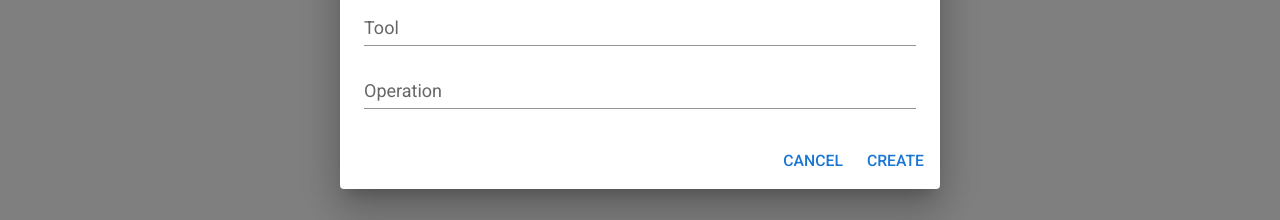
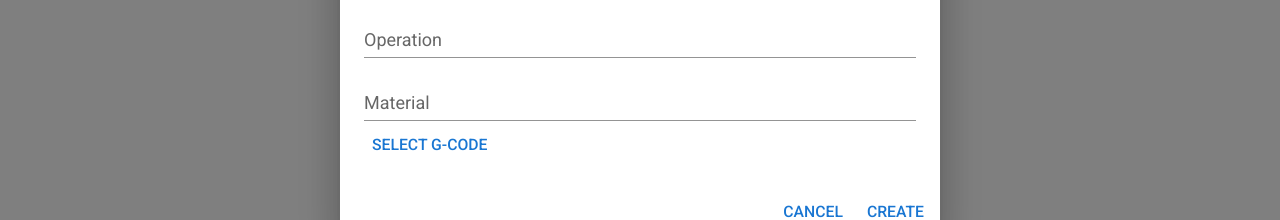
Before and after one commit to burtonr/cnc-mgmt, a Next.js app: page /projects/1 in a window 1280 px wide. Both pictures are taken after a click on the button "CREATE NEW DESIGN". Shown: the part 436-656 px from the top of the page. Built offline with nearby package versions, Linux system fonts and the light colour scheme; no server answers.

Commit message:
Add file upload input and action to design creation process

```diff
--- a/src/app/lib/actions.js
+++ b/src/app/lib/actions.js
@@ -37,8 +37,17 @@ export const createDesign = async (_, formData) => {
     // TODO: temp to verify loading state on form
     await sleep(1500)
 
+    const projectName = formData.get('projectName')
     const designName = formData.get('name')
-    const projectName = formData.get('projectName')
+    const description = formData.get('description')
+    const tool = formData.get('tool')
+    const operation = formData.get('operation')
+    const material = formData.get('material')
+
+    const gcodeFile = formData.get('inputFile')
+
+    // TODO: Upload file (if present) to GCS and put path in MongoDB object
+    console.log(`G-code file: ${gcodeFile.name}`)
 
     // TODO: implement save functionality
     console.log(`Form data -> Name: ${designName} | Project Name: ${projectName}`)
--- a/src/components/CreateDesign.js
+++ b/src/components/CreateDesign.js
@@ -9,6 +9,7 @@ import DialogContent from '@mui/material/DialogContent';
 import DialogContentText from '@mui/material/DialogContentText';
 import DialogTitle from '@mui/material/DialogTitle';
 import TextField from '@mui/material/TextField';
+import Typography from '@mui/material/Typography';
 
 export default function CreateDesign({ projectName }) {
     const [open, setOpen] = useState(false)
@@ -45,6 +46,8 @@ function SubmitButton() {
 
 function DesignForm({ project, onCancel }) {
     const [saveError, formAction] = useFormState(createDesign, null)
+    const [fileName, setFileName] = useState(null)
+
     return (
         <form action={formAction}>
             <DialogTitle>Create a Design</DialogTitle>
@@ -87,6 +90,22 @@ function DesignForm({ project, onCancel }) {
                     fullWidth
                     variant="standard"
                 />
+                <TextField
+                    margin="dense"
+                    id="material"
+                    name='material'
+                    label="Material"
+                    fullWidth
+                    variant="standard"
+                />
+                <Button variant="text" component="label" >
+                    Select G-code
+                    <input accept=".gcode,.mpt,.mpf,.nc,.ncc" hidden type="file" onChange={(e) => setFileName(e.target.files[0].name)} name='inputFile' />
+                </Button>
+                <Typography color='text.secondary' sx={{ display: 'inline-flex', paddingLeft: '1em' }}>
+                    {fileName}
+                </Typography>
+
                 {saveError && <div style={{ color: 'red' }}>{saveError}</div>}
             </DialogContent>
             <DialogActions>
```
